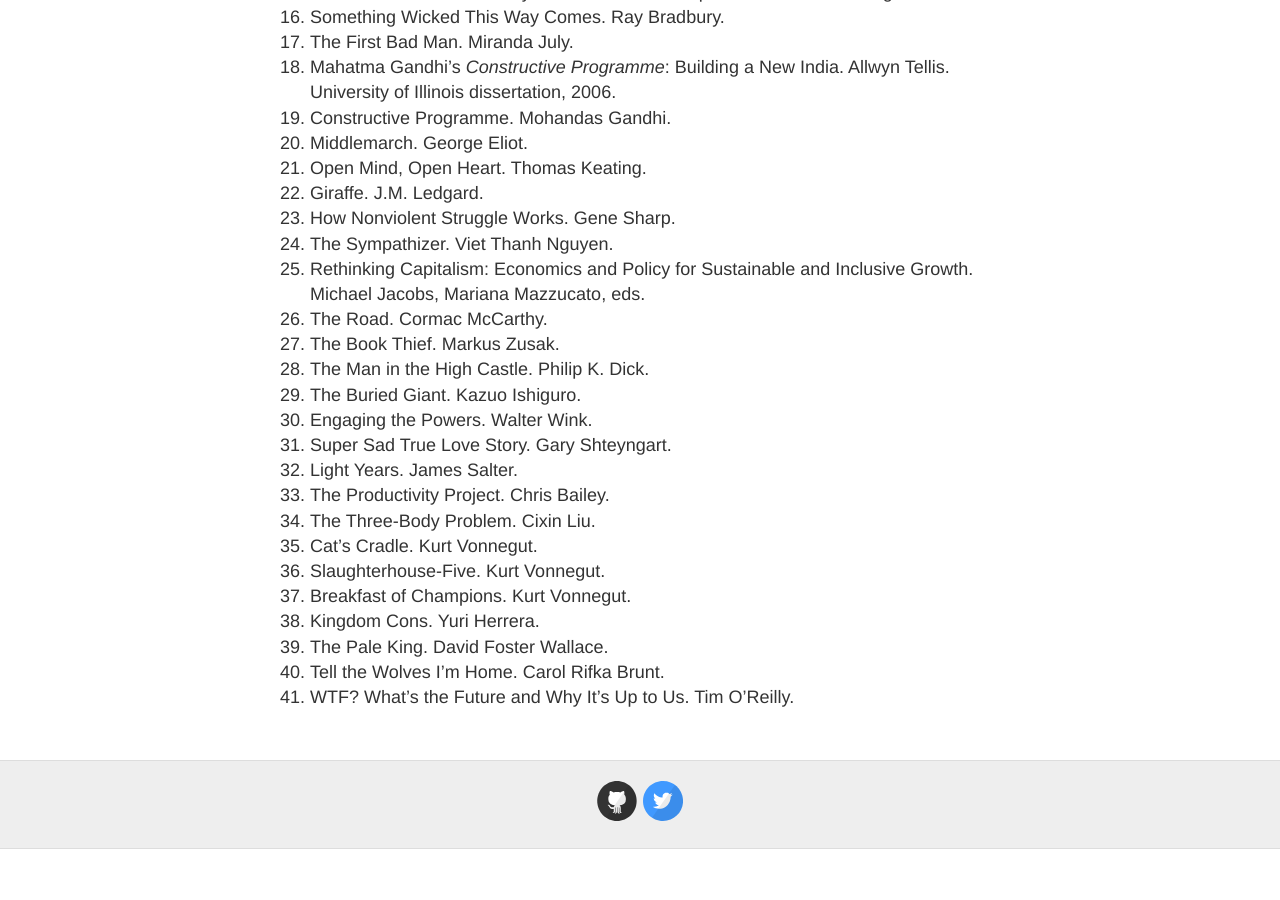
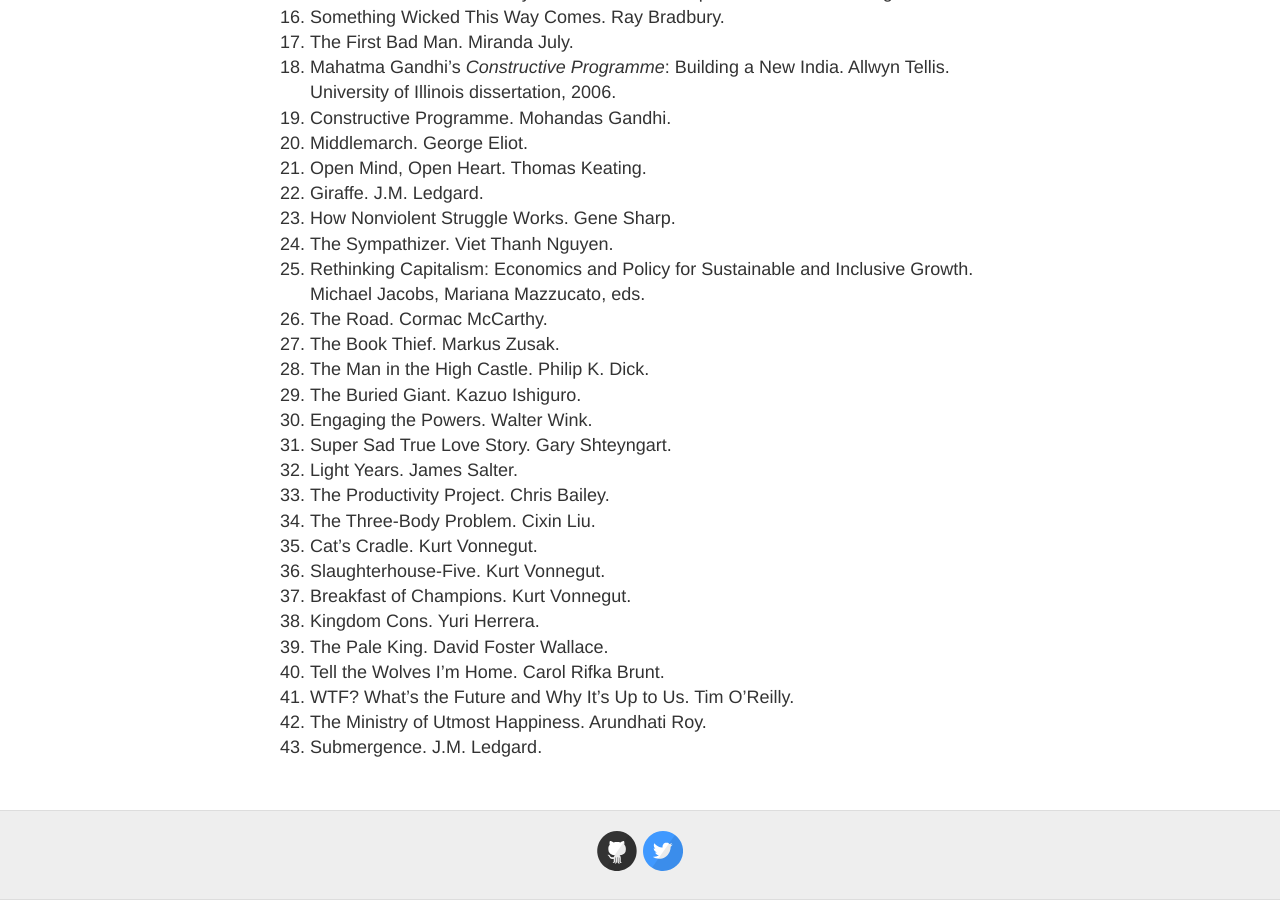
Before and after one commit to ejaxon/ejaxon.github.io, a Jekyll site: the page built from reading.md, in a window 1280 px wide and 900 px high, scrolled down 681 px. Built offline with Jekyll 4.4.1, drawn with Linux system fonts in a browser that asks for light colours; before the commit the page ends 1530 px from its top, so only the background shows below that.

Commit message:
Adding 42 and 43

```diff
--- a/reading.md
+++ b/reading.md
@@ -46,3 +46,5 @@
 39. The Pale King. David Foster Wallace.
 40. Tell the Wolves I'm Home. Carol Rifka Brunt.
 41. WTF? What's the Future and Why It's Up to Us. Tim O'Reilly.
+42. The Ministry of Utmost Happiness. Arundhati Roy.
+43. Submergence. J.M. Ledgard.
```
